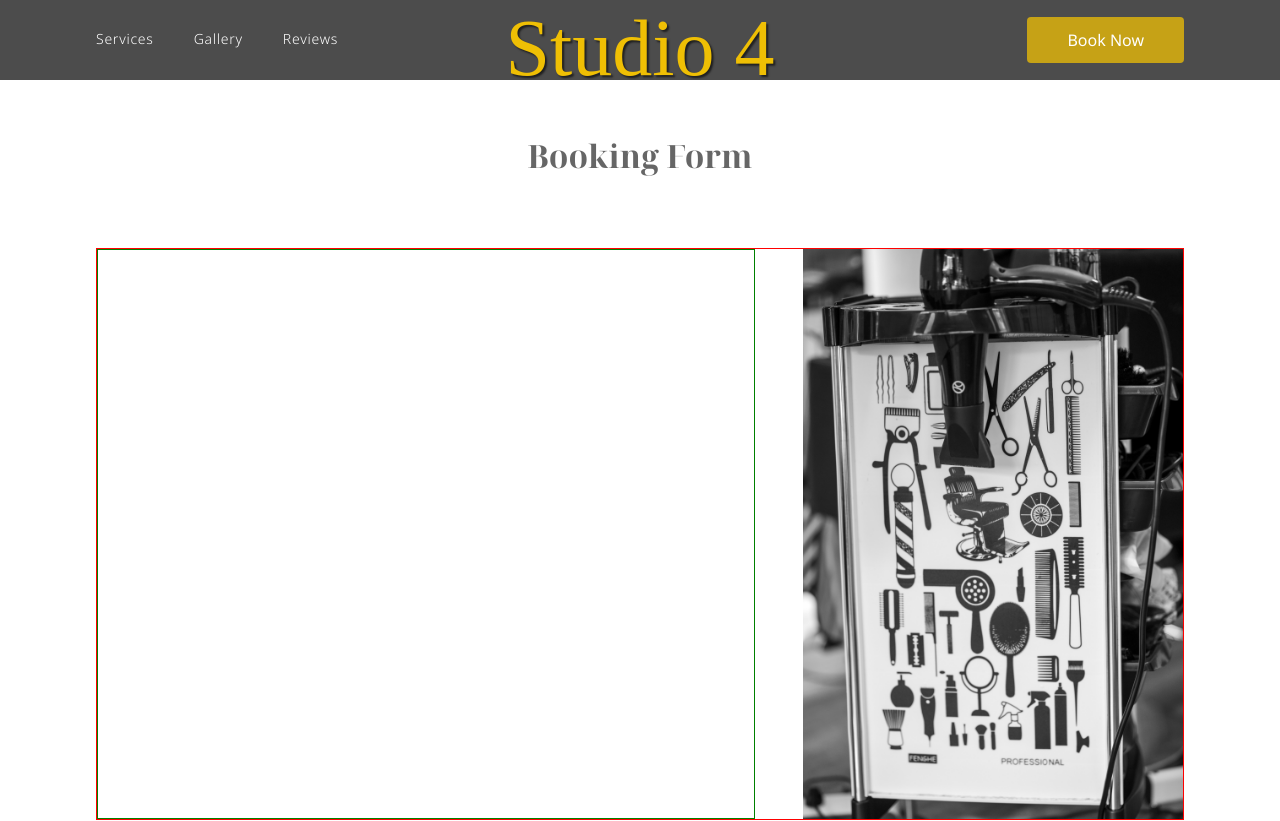
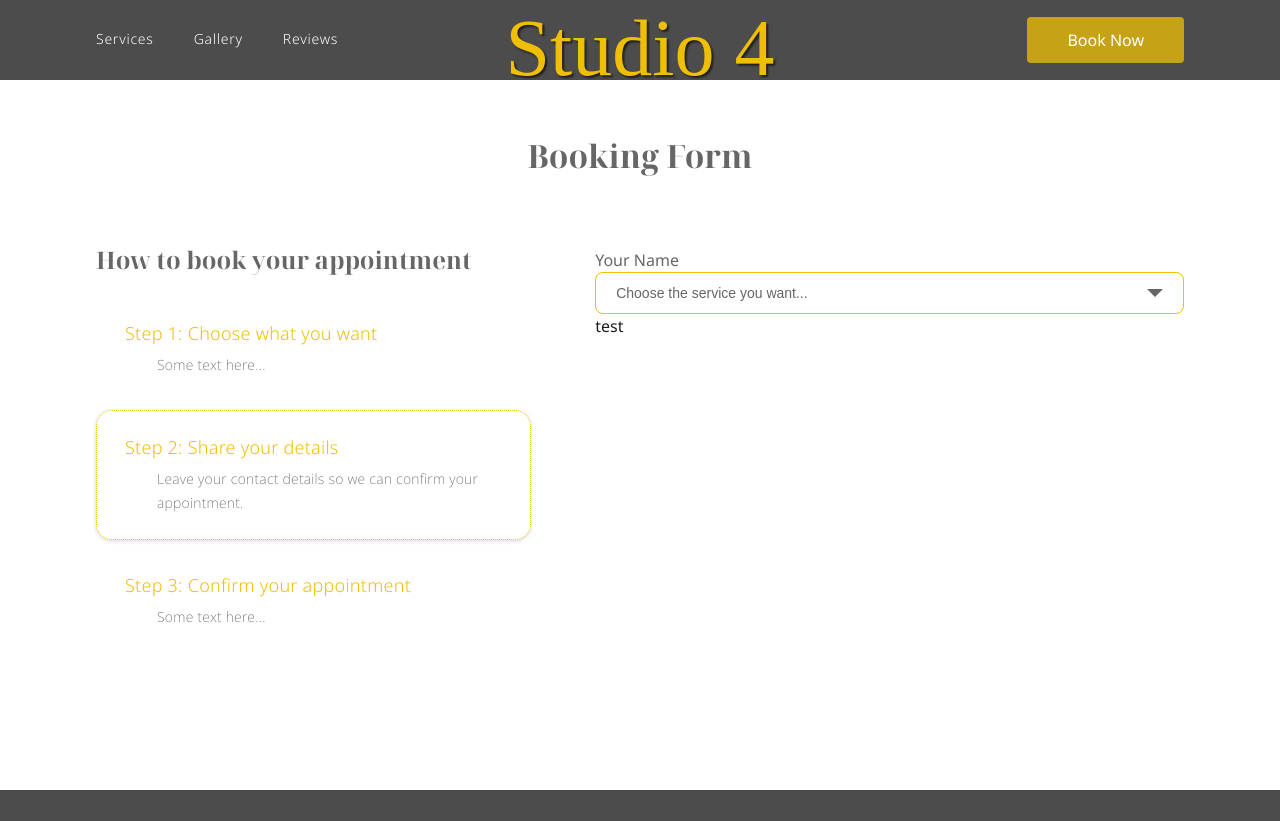
Before and after one commit to marlonsvillarama/studio4hairsalon_svk, a SvelteKit app: page /book in a window 1280 px wide. Shown: the top 821 px of the page. Built offline with nearby package versions, Linux system fonts and the light colour scheme; a web font is replaced by a local one.

Commit message:
20250425

```diff
--- a/src/components/BookingForm.svelte
+++ b/src/components/BookingForm.svelte
@@ -1,17 +1,43 @@
 <script>
     import Poster from '$lib/images/poster.jpg';
+    import FieldSet from './FieldSet.svelte';
 </script>
 
 <section class="wrapper">
-    <div class="form"></div>
-    <img src={Poster} alt="">
+    <aside>
+        <h4>How to book your appointment</h4>
+        <div class="steps">
+            <div class="step" data-form-step="1">
+                <span>Step 1: Choose what you want</span><br>
+                <p>Some text here...</p>
+            </div>
+            <div class="step active" data-form-step="2">
+                <span>Step 2: Share your details</span><br>
+                <p>Leave your contact details so we can confirm your appointment.</p>
+            </div>
+            <div class="step" data-form-step="3">
+                <span>Step 3: Confirm your appointment</span><br>
+                <p>Some text here...</p>
+            </div>
+        </div>
+    </aside>
+
+    <div class="form" data-form-step="1">
+        <FieldSet label="Your Name" />
+    </div>
+
+    <div class="form" data-form-step="2">
+    </div>
+
+    <div class="form" data-form-step="3">
+    </div>
 </section>
 
 <style>
     section {
         /* padding-top: 3rem; */
         /* padding-bottom: 3rem; */
-        border: 1px solid red;
+        /* border: 1px solid red; */
         display: flex;
         flex-direction: column;
         gap: 3rem;
@@ -19,43 +45,80 @@
     @media (min-width: 64rem) {
         section {
             display: grid;
-            grid-template-columns: calc(65% - 3rem) 35%;
-            gap: 3rem;
+            grid-template-columns: 40% calc(60% - 4rem);
+            gap: 4rem;
         }
     }
-    section > div {
+    /* .steps {
+        border: 1px solid red;
+    } */
+    aside h4 {
+        color: var(--color-grey-dark-03-rgb);
+        font-family: var(--font-serif);
+        font-size: var(--fs-xl);
+        font-weight: 700;
+        padding-bottom: 1.5rem;
+    }
+    .step {
+        border: 1px solid transparent;
+        padding: 1.5rem 1.75rem;
+        margin-bottom: 0.5rem;
+    }
+    .step.active {
+        border: 1px dotted var(--color-accent);
+        border-radius: 1rem;
+        box-shadow: var(--card-shadow);
+    }
+    .step > span {
+        color: var(--color-accent);
+        font-family: var(--font-default);
+        font-size: var(--fs-lg);
+        font-weight: 300;
+        display: inline-block;
+        letter-spacing: 0.25px;
+        padding-bottom: 0.5rem;
+    }
+    .step > p {
+        color: var(--color-grey-dark-03-rgb);
+        font-family: var(--font-default);
+        font-size: var(--fs-sm);
+        font-weight: 200;
+        padding-left: 2rem;
+        letter-spacing: 0.25px;
+    }
+    /* section > div {
         align-items: flex-start;
         justify-content: center;
-    }
-    section:first-child {
+    } */
+    /* section:first-child {
         display: none;
-    }
-    @media (min-width: 64rem) {
+    } */
+    /* @media (min-width: 64rem) {
         section:first-child {
             display: block;
             justify-content: flex-end;
             width: auto;
             align-items: right;
         }
-    }
+    } */
 
-    img {
+    /* img {
         display: none;
-    }
-    @media (min-width: 64rem) {
+    } */
+    /* @media (min-width: 64rem) {
         img {
             display: block;
-            /* max-inline-size: 100%; */
+            /!* max-inline-size: 100%; *!/
             width: 100%;
             block-size: auto;
             object-fit: contain;
             object-position: center center;
         }
-    }
+    } */
     .form {
         /* width: 50%; */
         /* min-width: 20rem; */
         /* margin: 0 auto; */
-        border: 1px solid green;
+        border: 0px solid green;
     }
 </style>
--- /dev/null
+++ b/src/components/Dropdown.svelte
@@ -0,0 +1,124 @@
+<script>
+    import { onMount } from "svelte";
+
+    let { id } = $props();
+
+    onMount(() => {
+        let container = document.getElementById(id);
+        let selectButton = container?.querySelector('.select-button');
+        let dropDown = container?.querySelector('.select-options');
+
+        const toggleDropdown = () => {
+            const isOpen = dropDown?.classList.contains('hidden') === false;
+            dropDown?.classList.toggle('hidden');
+        };
+        selectButton?.addEventListener('click', () => { toggleDropdown(); });
+
+        const options = dropDown?.querySelectorAll('li');
+        const selectedValue = selectButton?.querySelector('.selected-value');
+
+        const handleOptionSelect = (option) => {
+            options?.forEach(opt => opt.classList.remove('selected'));
+            option.classList.add('selected');
+
+            if (selectedValue) {
+                selectedValue.textContent = option.textContent.trim();
+            }
+        };
+        options?.forEach(option => {
+            option.addEventListener('click', () => {
+                handleOptionSelect(option);
+                toggleDropdown();
+            });
+        });
+    });
+</script>
+
+<div class="select" {id}>
+    <button class="select-button">
+        <span class="selected-value">Choose the service you want...</span>
+        <span class="arrow"></span>
+    </button>
+    <ul class="select-options hidden">
+        <li class="reminder" value="">Please select a service...</li>
+        <li value="1">Option 1</li>
+        <li value="2">Option 2</li>
+    </ul>
+</div>
+
+<style>
+    .select {
+        position: relative;
+        display: inline-block;
+        width: 100%;
+    }
+    .select-button {
+        display: flex;
+        justify-content: space-between;
+        align-items: center;
+        background-color: white;
+        border: 1px solid var(--color-accent);
+        border-radius: 0.5rem;
+        cursor: pointer;
+        font-size: var(--fs-sm);
+        padding: 0.75rem 1.25rem;
+        width: 100%;
+    }
+    .selected-value {
+        color: var(--color-grey-dark-03-rgb);
+    }
+    .arrow {
+        border-left: 0.5rem solid transparent;
+        border-right: 0.5rem solid transparent;
+        border-top: 0.5rem solid var(--color-grey-dark-03-rgb);
+        transition: transform ease-in-out 300ms;
+    }
+    ul {
+        position: absolute;
+        top: 100%;
+        left: 0;
+        width: 100%;
+        border: 1px solid var(--color-accent);
+        border-radius: 0.5rem;
+        background-color: white;
+        list-style: none;
+        padding: 0.75rem 1.25rem;
+        margin: 0.5rem 0 0;
+        box-shadow: var(--button-shadow);
+        max-height: 15rem;
+        overflow-y: auto;
+    }
+    ul::-webkit-scrollbar {
+        width: 0.5rem;
+    }
+    ul::-webkit-scrollbar-track {
+        background-color: #f1f1f1;
+        border-radius: 0.5rem;
+    }
+    ul::-webkit-scrollbar-thumb {
+        background-color: var(--color-grey-dark-03-rgb);
+        border-radius: 0.5rem;
+    }
+    li {
+        padding: 0.5rem 1rem;
+        cursor: pointer;
+        color: var(--color-grey-dark-03-rgb);
+        font-family: var(--font-default);
+        font-size: var(--fs-sm);
+        font-weight: 300;
+        transition: all 150ms ease-in-out;
+        border-radius: 0.25rem;
+    }
+    li.reminder {
+        font-style: italic;
+    }
+    li.selected {
+        background-color: var(--color-accent);
+        font-weight: 600;
+    }
+    li:hover:not(.reminder),
+    li:focus {
+        background-color: #f2f2f2;
+        font-weight: 400;
+    }
+</style>
--- a/src/components/FieldSet.svelte
+++ b/src/components/FieldSet.svelte
@@ -1,11 +1,26 @@
-<script></script>
+<script>
+    import Dropdown from "./Dropdown.svelte";
+    let { label, help = '' } = $props();
+</script>
 
-<div class="fieldset"></div>
+<div class="fieldset">
+    <h4 class="label">{label}</h4>
+    {#if help}
+        <p class="help">{help}</p>
+    {/if}
+    <Dropdown id="test_dd" />
+    <span>test</span>
+</div>
 
 <style>
     .fieldset {
         min-width: 20rem;
-        width: 20rem;
-        border: 1px solid red;
+        width: 100%;
+        /* border: 1px solid red; */
+    }
+    h4 {
+        color: var(--color-grey-dark-03-rgb);
+        font-size: var(--fs-md);
+        font-weight: 400;
     }
 </style>
```
